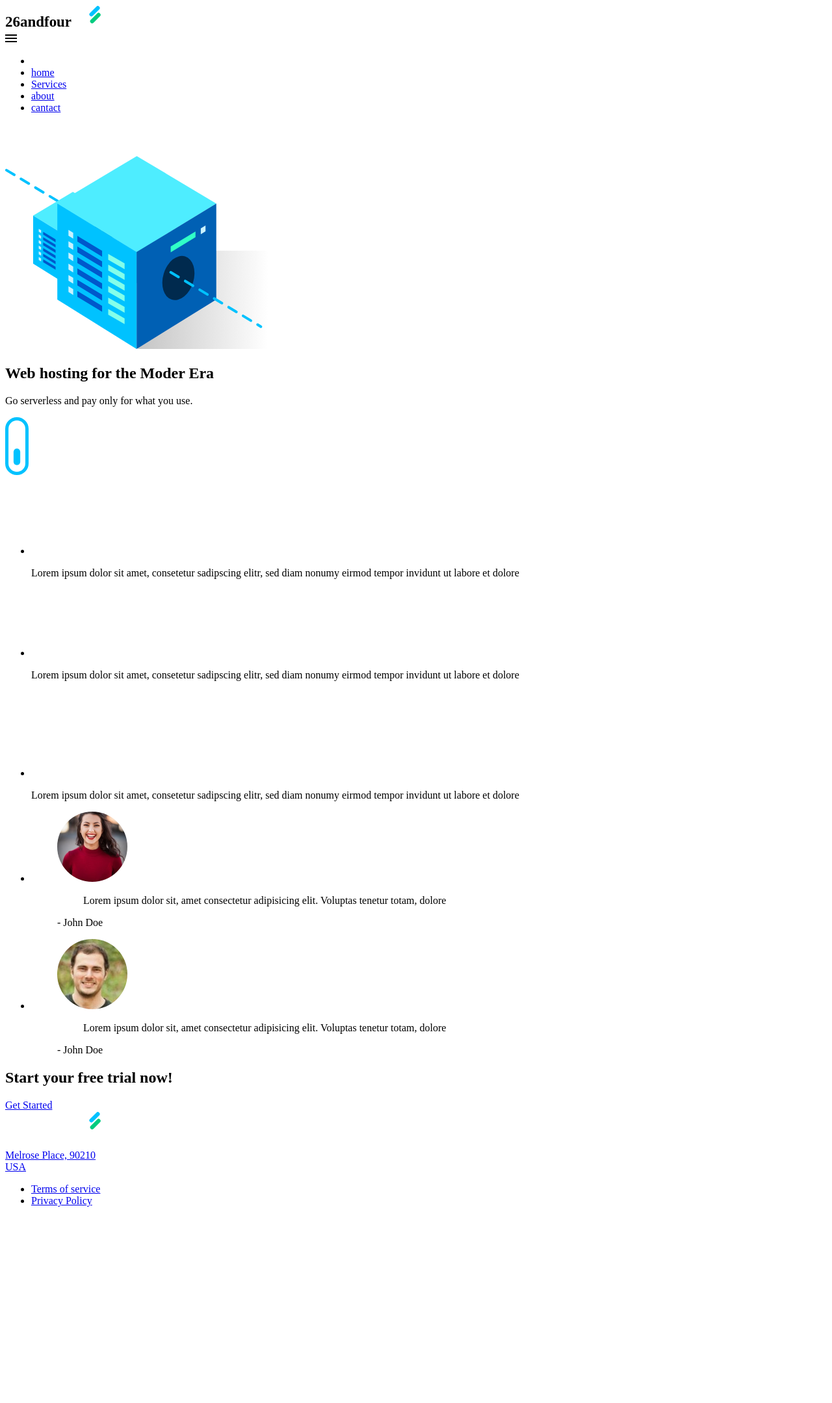
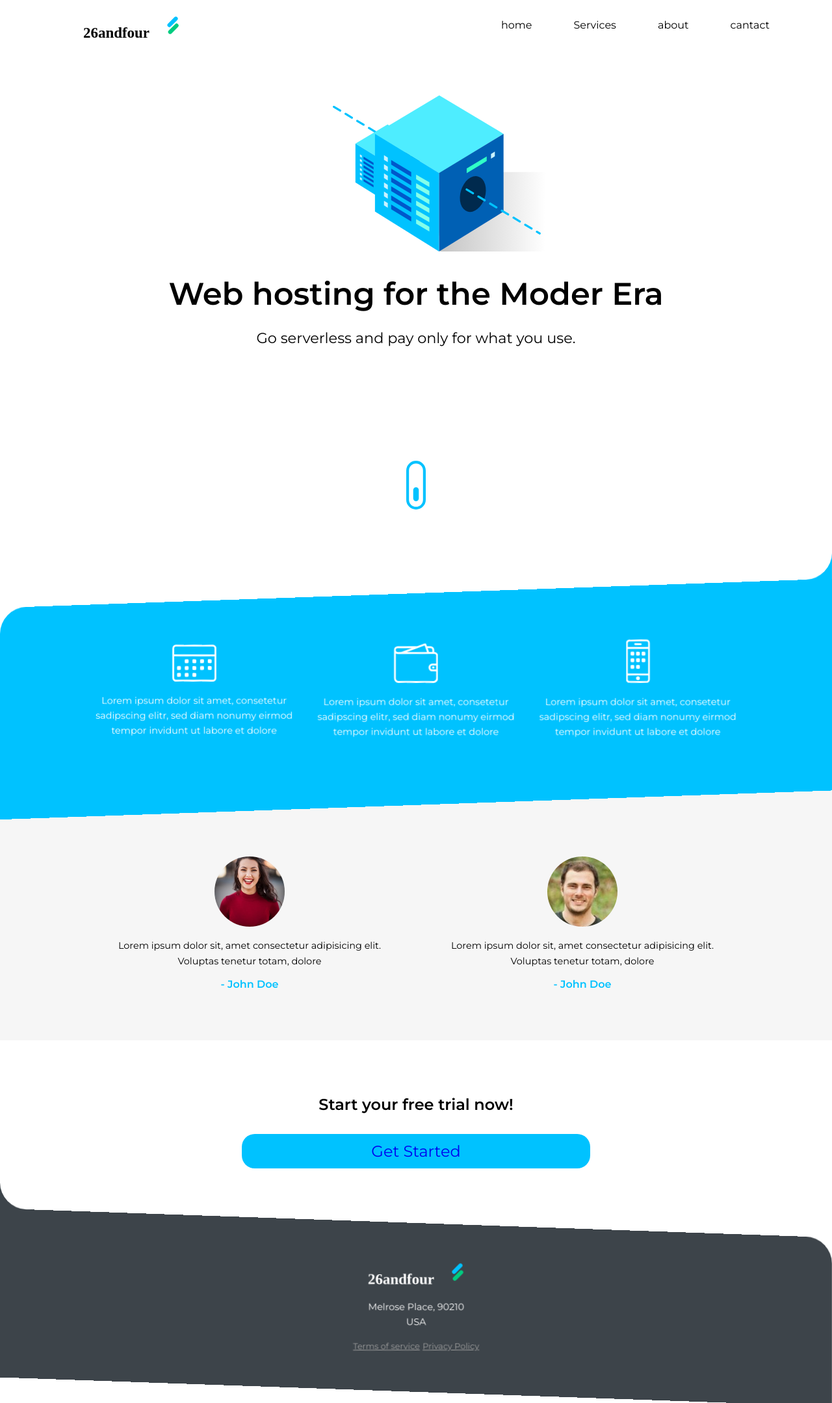
Before and after one commit to Achraf-Elh22/26andfour, a plain HTML site: page index.html in a window 1280 px wide. Shown: the top 2159 px of the page at 65% size. Before the commit the page ends 1873 px from the top, so only its background shows below. Drawn offline with Linux system fonts and the light colour scheme.

Commit message:
finish building the design of the site with css and add media query for differant devices

```diff
--- a/css/main.css
+++ b/css/main.css
@@ -0,0 +1,379 @@
+@import url('https://fonts.googleapis.com/css?family=Montserrat:400,600&display=swap');
+
+body {
+  margin: 0;
+  font-family: 'Montserrat', sans-serif;
+}
+
+p,
+blockquote {
+  font-size: 0.9em;
+  line-height: 1.6em;
+}
+
+ul {
+  list-style-type: none;
+  margin: 0;
+  padding: 0;
+}
+
+.container {
+  text-align: center;
+  padding: 0.8em 1.2em;
+}
+.hide-mobile {
+  display: none;
+}
+
+.logo {
+  width: 130px;
+}
+
+header {
+  display: flex;
+  justify-content: space-between;
+}
+
+.menu {
+  width: 25px;
+  margin-top: 45%;
+}
+
+.server {
+  width: 70%;
+  margin: 2em auto 2em 25%;
+}
+
+h1,
+.subhead {
+  position: relative;
+  z-index: 3;
+}
+
+.subhead {
+  font-size: 0.9em;
+}
+
+.blue-container {
+  width: 100%;
+  background: #00c2ff;
+  color: #fff;
+  margin-top: 15%;
+  padding: 4em 0 2em;
+  border-top-left-radius: 40px;
+  transform: skewY(-2deg);
+}
+
+.blue-container ul {
+  transform: skewY(2deg);
+}
+
+.blue-container:before {
+  content: '';
+  width: 40px;
+  height: 40px;
+  background-color: #00c2ff;
+  position: absolute;
+  top: -39px;
+  right: 0;
+  z-index: -2;
+}
+.blue-container:after {
+  content: '';
+  width: 80px;
+  height: 80px;
+  background-color: #fff;
+  position: absolute;
+  top: -80px;
+  right: 0;
+  border-radius: 50%;
+  z-index: -1;
+}
+
+.blue-container ul li {
+  margin-bottom: 3em;
+}
+
+.blue-container ul li p {
+  padding: 0 0.5em;
+}
+
+.blue-container img {
+  width: 14%;
+}
+
+.blue-container ul li:nth-child(3) img {
+  width: 8%;
+}
+
+.gray-container {
+  background: #f6f6f6;
+  padding: 4em 0 2em;
+  margin-top: -3%;
+}
+
+.gray-container ul li:first-child {
+  margin-bottom: 2em;
+}
+
+figure {
+  margin: 0;
+  padding: 0;
+}
+
+figcaption {
+  font-weight: bold;
+  color: #00c2ff;
+}
+
+h2 {
+  margin-top: 7%;
+}
+
+.cta {
+  background: #00c2ff;
+  width: calc(100%- 1em);
+  display: block;
+  border-radius: 20px;
+  padding: 0.5em;
+  text-decoration: none;
+  font-size: 1.5em;
+  margin: 3% auto 7%;
+  position: relative;
+  z-index: 4;
+}
+
+.footer-container {
+  background: #3d444a;
+  width: 100%;
+  color: #fff;
+  padding: 3em 0;
+  border-top-right-radius: 40px;
+  transform: skewY(2deg);
+}
+
+.footer-container .container {
+  transform: skewY(-2deg);
+}
+
+.footer-container:before {
+  content: '';
+  width: 40px;
+  height: 40px;
+  background-color: #3d444a;
+  position: absolute;
+  top: -39px;
+  left: 0;
+  z-index: -2;
+}
+
+.footer-container:after {
+  content: '';
+  width: 80px;
+  height: 80px;
+  background-color: #fff;
+  position: absolute;
+  z-index: -1;
+  top: -80px;
+  left: 0px;
+  border-radius: 50%;
+}
+
+ul.footer-links {
+  margin: 0 auto;
+}
+
+ul.footer-links li {
+  display: inline-block;
+}
+
+ul.footer-links li a {
+  color: #9d9d9d;
+  font-size: 0.8em;
+}
+
+nav ul {
+  position: fixed;
+  width: 60%;
+  top: 0;
+  right: 0;
+  text-align: left;
+  background: rgb(36, 41, 44);
+  height: 100%;
+  z-index: 7;
+  padding-top: 3em;
+}
+
+nav ul li a {
+  color: #fff;
+  text-decoration: none;
+  display: block;
+  width: 100%;
+  padding: 1em 2em;
+  background-color: rgb(49, 55, 59);
+}
+
+nav ul li a:hover {
+  background-color: rgb(65, 73, 78);
+}
+
+.exit-btn {
+  text-align: right;
+  margin-top: -1.3em;
+  margin-bottom: 1em;
+  padding: 0 1.4em;
+}
+
+.exit-btn img {
+  width: 15px;
+  cursor: pointer;
+}
+
+@media only screen and (min-width: 650px) {
+  .server {
+    width: 50%;
+  }
+  h1 {
+    font-size: 3em;
+    margin: 0;
+  }
+  .subhead {
+    font-size: 1.4em;
+    margin-bottom: 12%;
+  }
+
+  .blue-container {
+    margin: 0;
+  }
+
+  .blue-container ul {
+    display: flex;
+    margin-top: -1em;
+    align-items: center;
+  }
+
+  .blue-container img {
+    width: 20%;
+  }
+
+  .blue-container ul li:nth-child(3) img {
+    width: 11%;
+    margin-top: -6px;
+  }
+
+  .blue-container ul li {
+    margin-bottom: 0;
+  }
+
+  .blue-container ul li p {
+    padding: 0 0.8em;
+  }
+
+  .gray-container ul {
+    display: flex;
+  }
+}
+
+@media only screen and (min-width: 875px) {
+  .subhead {
+    margin-bottom: 15%;
+  }
+
+  .blue-container ul {
+    margin: 0 0 4% 0;
+  }
+
+  .gray-container ul {
+    margin: 4% 0 0;
+  }
+}
+
+@media only screen and (min-width: 1024px) {
+  .cta {
+    width: 50%;
+  }
+
+  .container {
+    width: 80%;
+    margin: 0 auto;
+  }
+
+  .show-desktop {
+    display: block;
+    margin: 0 auto 13% auto;
+  }
+
+  .hide-desktop {
+    display: none;
+  }
+  nav ul {
+    position: inherit;
+    width: auto;
+    height: auto;
+    background: none;
+    display: flex;
+    padding-top: 0;
+  }
+  nav ul li {
+    float: left;
+  }
+  nav ul li a {
+    background: inherit;
+    color: #000;
+    text-align: right;
+    padding: 1em 2em;
+  }
+  nav ul li a:hover {
+    background-color: inherit;
+  }
+  .scroll {
+    width: 30px;
+    animation: move 2s infinite alternate;
+  }
+
+  @keyframes move {
+    0% {
+      transform: translateY(0px);
+    }
+    100% {
+      transform: translateY(20px);
+    }
+  }
+}
+
+@media only screen and (min-width: 1600px) {
+  .server {
+    width: 40%;
+    margin: 5em auto 4em 15%;
+  }
+
+  .container {
+    width: 70%;
+  }
+
+  .blue-container {
+    padding: 7em 0 2em;
+  }
+
+  .blue-container ul li p,
+  blockquote {
+    font-size: 1.3em;
+  }
+
+  .gray-container {
+    padding: 6em 0 4em;
+  }
+
+  h2 {
+    margin-top: 4em;
+  }
+
+  .blue-container img {
+    width: 15%;
+  }
+
+  .blue-container ul li:nth-child(3) img {
+    width: 8%;
+    margin-top: -4px;
+  }
+}
--- a/index.html
+++ b/index.html
@@ -15,9 +15,14 @@
 
         <nav>
           <a src="#" class="hide-desktop">
-            <img src="images/ham.svg" alt="toggle-menu" class="menu" />
+            <img
+              src="images/ham.svg"
+              alt="toggle-menu"
+              class="menu"
+              id="menu"
+            />
           </a>
-          <ul class="show-desktop hide-mobile">
+          <ul id="nav" class="show-desktop hide-mobile">
             <li id="exit" class="exit-btn hide-desktop">
               <img src="images/exit.svg" alt="exit menu" />
             </li>
@@ -106,14 +111,28 @@
         <div class="container">
           <a href="#">
             <img src="images/logo-white.svg" alt="26andFour logo" />
-            <p class="address">Melrose Place, 90210<br />USA</p>
-            <ul class="footer-links">
-              <li><a href="#">Terms of service</a></li>
-              <li><a href="#">Privacy Policy</a></li>
-            </ul>
           </a>
+          <p class="address">Melrose Place, 90210<br />USA</p>
+          <ul class="footer-links">
+            <li><a href="#">Terms of service</a></li>
+            <li><a href="#">Privacy Policy</a></li>
+          </ul>
         </div>
       </div>
     </footer>
+    <script>
+      const menu = document.getElementById('menu');
+      const nav = document.getElementById('nav');
+      const exit = document.getElementById('exit');
+
+      menu.addEventListener('click', function(e) {
+        nav.classList.toggle('hide-mobile');
+        e.preventDefault();
+      });
+      exit.addEventListener('click', function(e) {
+        nav.classList.add('hide-mobile');
+        e.preventDefault();
+      });
+    </script>
   </body>
 </html>
```
Also changed, not shown: 1 other file.
